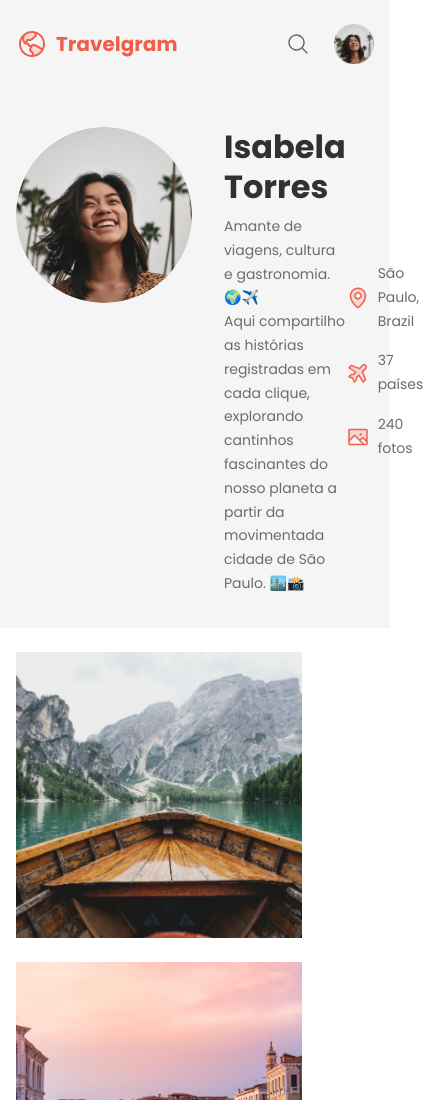
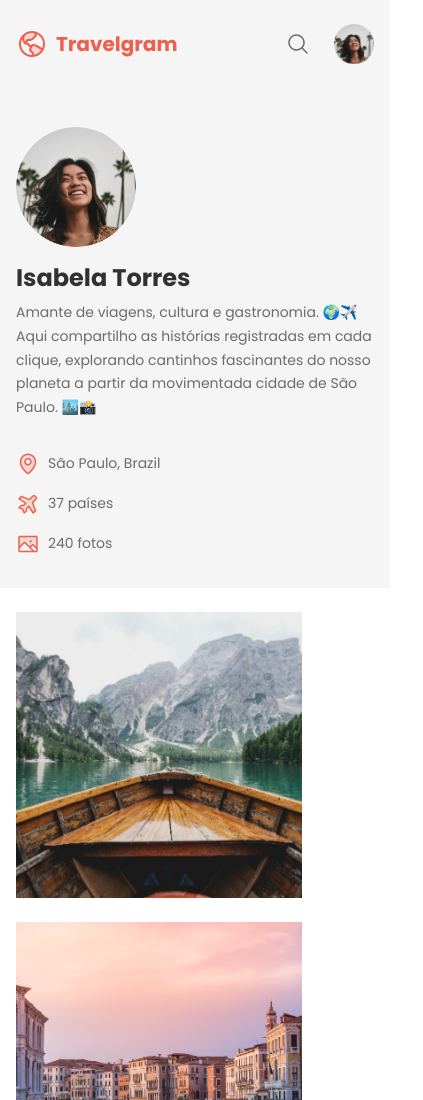
Before and after one commit to kimurinhakikii/projeto-travelgram, a plain HTML site: page index.html in a window 390 px wide. Shown: the top 1100 px of the page, 423 px wide, since content can reach past the window. Drawn offline with Linux system fonts and the light colour scheme.

Commit message:
responsividade header concluida

```diff
--- a/styles/header.css
+++ b/styles/header.css
@@ -1,3 +1,46 @@
+header {
+    padding-block: 2rem;
+    font: var(--text-md);
+}
+
+header .container {
+    display: grid;
+    gap: 2rem;
+}
+
+#profile {
+    display: grid;
+    gap: 1rem;
+}
+
+#profile img {
+    width: 7.5rem;
+    height: 7.5rem;
+    object-fit: cover;
+    border-radius: 50%;
+}
+
+#profile h1 {
+    font: bold 1.5rem/125% var(--font-family);
+    color: var(--text-color-primary);
+    margin-bottom: 0.5rem;
+}
+
+#info {
+    display: flex;
+    flex-direction: column;
+    gap: 1rem;
+    list-style: none;
+    width: 17.5rem;
+}
+
+#info li {
+    display: flex;
+    align-items: center;
+    gap: 0.5rem;
+}
+
+@media (width >= 80em) {
     header {
         padding-block: 2rem;
         font: var(--text-md);
@@ -44,3 +87,4 @@ header .container {
         align-items: center;
         gap: 0.5rem;
     }
+}
```
Lines whose indentation alone changed are shown as unchanged.
